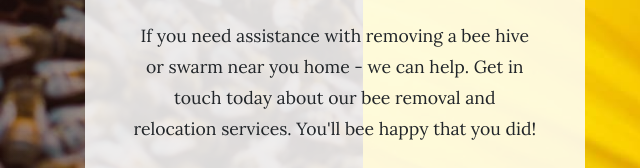
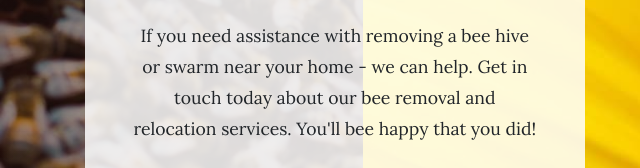
Before and after one commit to djmisha/beehappycali.com, a Gatsby site: page / in a window 1280 px wide. Shown: the part 629-797 px from the top of the page, 0-640 px from the left. Built offline with nearby package versions, Linux system fonts and the light colour scheme; Gatsby itself is replaced by a stand-in of ours.

Commit message:
spelling

```diff
--- a/src/pages/index.js
+++ b/src/pages/index.js
@@ -21,7 +21,7 @@ const IndexPage = () => (
               <span className="section-heading-lower">Bee Removal</span>
             </h2>
             <p className="mb-3">
-              If you need assistance with removing a bee hive or swarm near you home - we can help.
+              If you need assistance with removing a bee hive or swarm near your home - we can help.
               Get in touch today about our bee removal and relocation services.
               You'll bee happy that you did!
             </p>
```
